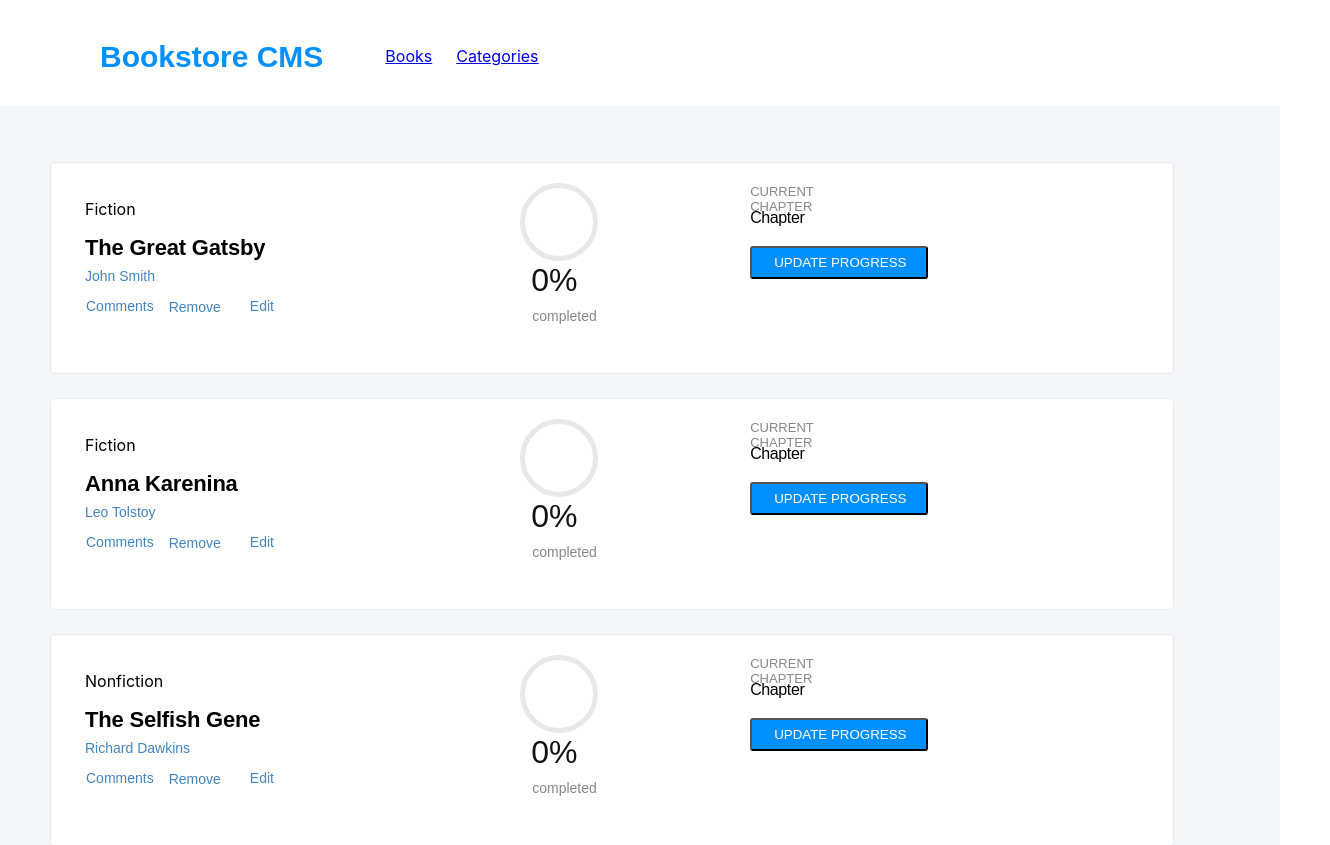
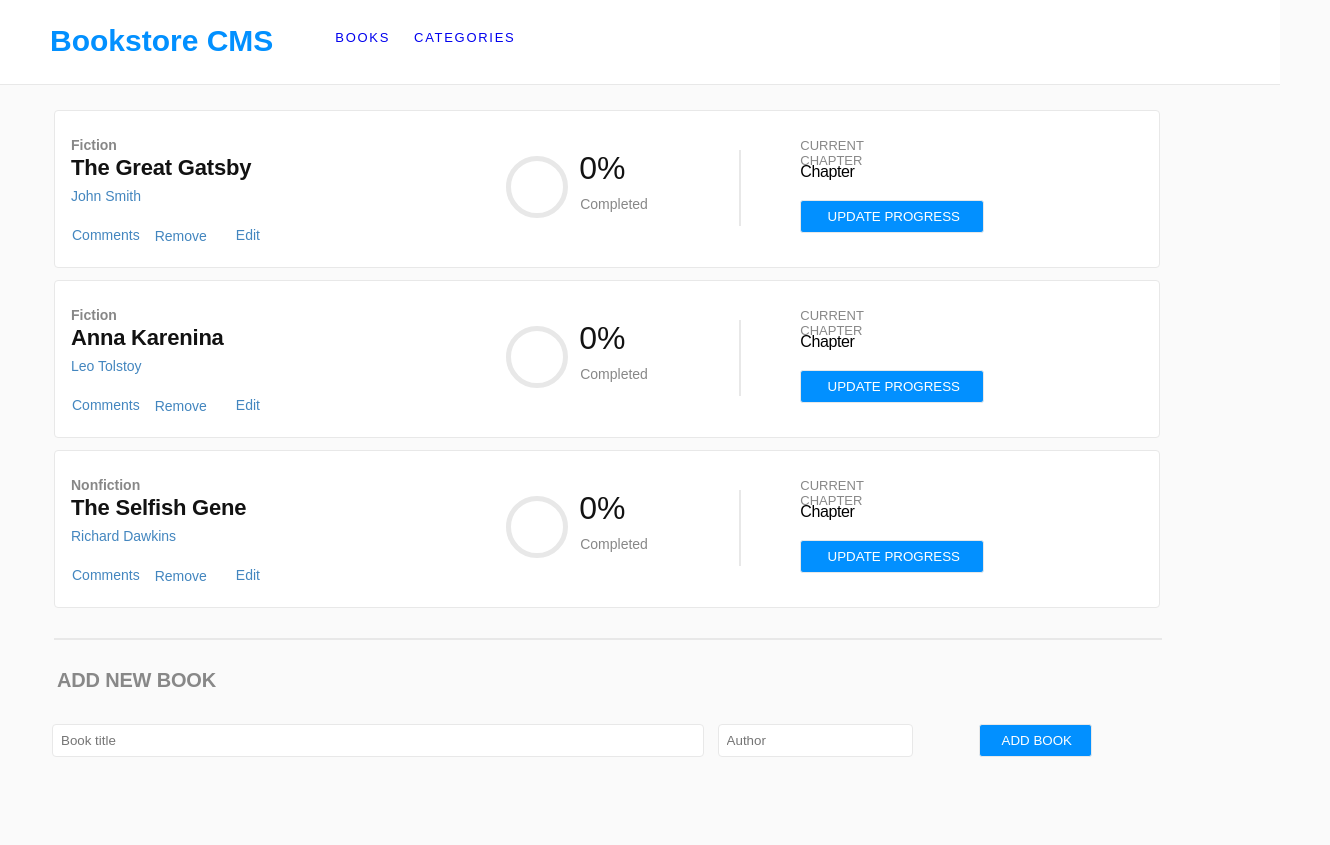
Before and after one commit to flemton/bookstore, a React (Create React App) app: page / in a window 1280 px wide. Shown: the top 845 px of the page, 1330 px wide, since content can reach past the window. Built offline with nearby package versions, Linux system fonts and the light colour scheme; no server answers.

Commit message:
Adjust styling

```diff
--- a/src/App.css
+++ b/src/App.css
@@ -24,37 +24,50 @@
   color: #61dafb;
 }
 
-.wrapper {
-  display: flex;
-  flex-direction: column;
-  width: 100%;
-  background-color: #f5f6fa;
+body {
+  width: 100vw;
+  height: 100%;
+  padding: 0 0 120px;
+  border-radius: 4px;
+  box-shadow: 0 0 60px 0 rgba(0, 0, 0, 0.05);
+  background-color: #fafafa;
 }
 
 .nav {
   display: flex;
-  width: 100%;
-  height: 46px;
-  margin: 0 0 32px;
-  padding: 30px 0 30px 50px;
+  width: 100vw;
+  padding: 14px 0 16px 0;
   background-color: #fff;
+  margin-bottom: 25px;
+  border-bottom: solid 1px #e8e8e8;
 }
 
 .nav-items {
   display: flex;
 }
 
-li {
+li,
+a {
   list-style: none;
+  text-decoration: none;
 }
 
 .nav-items li {
+  display: flex;
   margin: 0 12px;
+  font-family: Montserrat, sans-serif;
+  font-size: 0.813rem;
+  font-weight: normal;
+  font-stretch: normal;
+  font-style: normal;
+  line-height: normal;
+  letter-spacing: 1.7px;
+  color: #121212;
 }
 
 .oval {
-  width: 4.25rem;
-  height: 4.25rem;
+  width: 3.25rem;
+  height: 3.25rem;
   border: solid 5px #e8e8e8;
   border-radius: 40px;
 }
@@ -107,14 +120,15 @@ li {
   width: 0.1px;
   height: 74px;
   position: relative;
-  margin: 45px 0;
+  margin: 13px 0;
+  border: solid 0.1px #e8e8e8;
 }
 
-.hr {
-  width: 67.5rem;
-  margin: 30px 0;
-  border: solid 1px #e8e8e8;
-  margin-left: 55px;
+.hr-addbook {
+  width: 86.4%;
+  height: 0.1px;
+  margin: 30px 54px 0;
+  border: solid 0.1px #e8e8e8;
 }
 
 .current {
@@ -126,14 +140,27 @@ li {
 .book {
   display: flex;
   width: 85%;
-  height: 10.625rem;
-  margin: 24px 50px;
-  margin-right: 0;
-  padding: 20px 34px;
-  padding-right: 0;
+  height: 130px;
+  margin: 12px 54px 0;
+  padding: 26px 0 0 16px;
   border-radius: 4px;
   border: solid 1px #e8e8e8;
   background-color: #fff;
+}
+
+.book-category {
+  margin: 0 26px 0 0;
+  width: 3.063rem;
+  height: 1.125rem;
+  opacity: 0.5;
+  font-family: Montserrat, sans-serif;
+  font-size: 0.875rem;
+  font-weight: bold;
+  font-stretch: normal;
+  font-style: normal;
+  line-height: normal;
+  letter-spacing: normal;
+  color: #121212;
 }
 
 .book-details {
@@ -143,15 +170,15 @@ li {
 .title {
   width: 22.313rem;
   height: 1.813rem;
-  margin: 0.188rem 0.188rem 0 0;
-  font-family: sans-serif;
+  margin: 0;
+  font-family: RobotoSlab, sans-serif;
   font-size: 1.375rem;
   font-weight: bold;
   font-stretch: normal;
   font-style: normal;
   line-height: normal;
   letter-spacing: -0.2px;
-  color: var(--black-two);
+  color: #121212;
 }
 
 .author {
@@ -172,7 +199,7 @@ li {
   display: flex;
   width: 4.563rem;
   height: 1.188rem;
-  margin: 0.188rem 0.938rem 0.125rem 0;
+  margin: 12px 0 0;
   font-family: sans-serif;
   font-size: 0.875rem;
   font-weight: 300;
@@ -224,10 +251,40 @@ li:hover {
 
 .form h3 {
   padding-left: 12px;
+  width: 10.875rem;
+  height: 1.5rem;
+  margin: 1.813rem 32.75rem 1.188rem 0;
+  font-family: Montserrat, sans-serif;
+  font-size: 1.25rem;
+  font-weight: bold;
+  font-stretch: normal;
+  font-style: normal;
+  line-height: normal;
+  letter-spacing: -0.18px;
+  color: #888;
 }
 
 .form-inputs {
   display: flex;
+}
+
+.per-div {
+  display: flex;
+  align-items: center;
+  margin-bottom: 30px;
+}
+
+.progress-update {
+  width: 11.5rem;
+  height: 2.063rem;
+  margin: 0.75rem 0 0.563rem 3.688rem;
+  padding: 0.438rem 1.188rem 0.5rem 1.375rem;
+  border-radius: 3px;
+  border: solid 1px #e8e8e8;
+}
+
+.addBook {
+  border: solid 1px #e8e8e8;
 }
 
 .progress-update,
@@ -242,7 +299,7 @@ li:hover {
 
 .book-title,
 .book-author {
-  margin: 12px;
+  margin: 7px;
   padding: 8px;
   border-radius: 4px;
   border: solid 1px #e8e8e8;
--- a/src/components/Book.js
+++ b/src/components/Book.js
@@ -16,7 +16,7 @@ const Books = () => {
       {books.map((book) => (
         <div className="book" key={book.key}>
           <div className="book-details">
-            <p>{book.category}</p>
+            <p className="book-category">{book.category}</p>
             <h2 className="title">{book.title}</h2>
             <p className="author">{book.author}</p>
             <ul className="book-action">
@@ -25,20 +25,22 @@ const Books = () => {
               <li>Edit</li>
             </ul>
           </div>
-          <div>
+          <div className="per-div">
             <div className="oval" />
             <div>
               <h3 className="per-completed">0%</h3>
-              <p className="completed">completed</p>
+              <p className="completed">Completed</p>
             </div>
           </div>
-          <div>
+          <hr className="hr-completed" />
+          <div className="chapter-div">
             <p className="current-chapter">CURRENT CHAPTER</p>
             <p className="chapter">Chapter</p>
             <button type="button" className="progress-update">UPDATE PROGRESS</button>
           </div>
         </div>
       ))}
+      <hr className="hr-addbook" />
       <Form />
     </div>
   );
--- a/src/components/Navbar.js
+++ b/src/components/Navbar.js
@@ -1,8 +1,8 @@
 import { NavLink } from 'react-router-dom';
 
 const links = [
-  { path: '/', text: 'Books' },
-  { path: 'categories', text: 'Categories' },
+  { path: '/', text: 'BOOKS' },
+  { path: 'categories', text: 'CATEGORIES' },
 ];
 
 const Navbar = () => (
```
